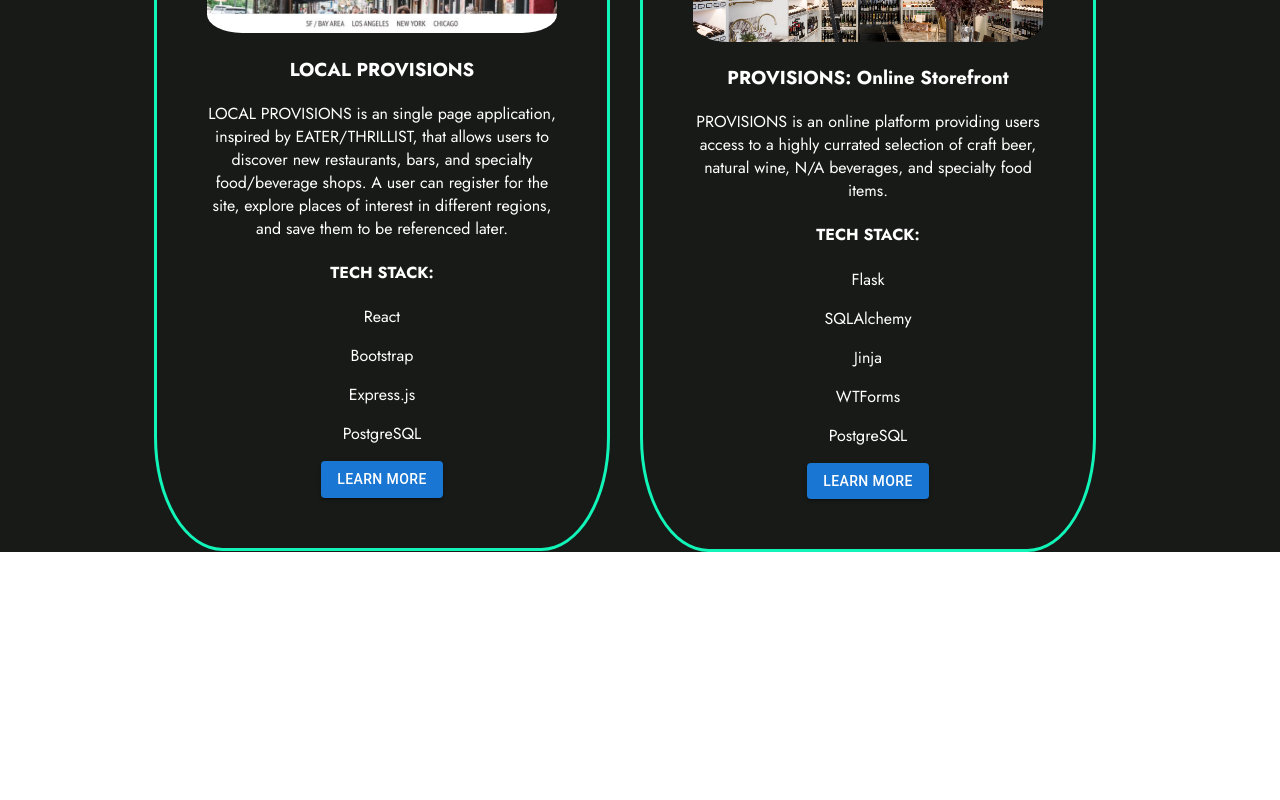
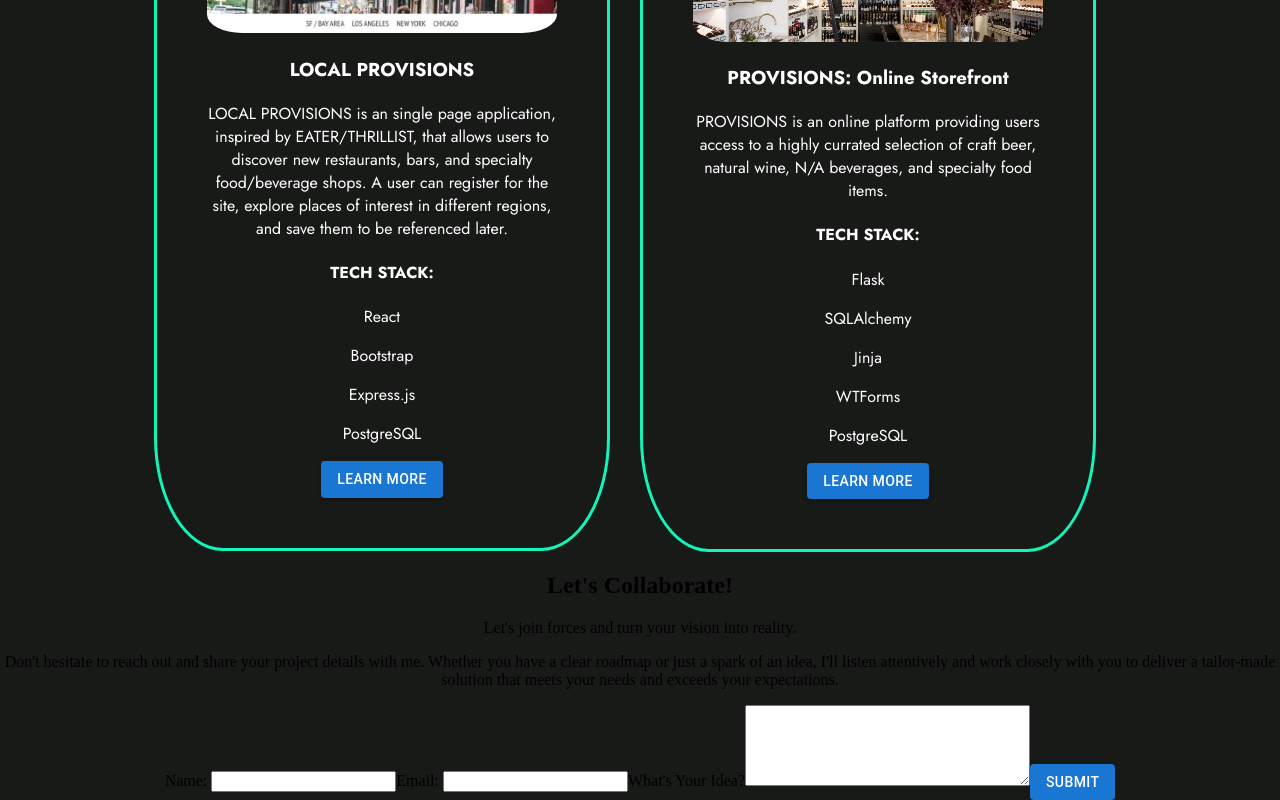
Before and after one commit to jtompkins415/portfolio_site, a React (Vite) app: page / in a window 1280 px wide. Shown: the part 1696-2496 px from the top of the page. Before the commit the page ends 2248 px from the top, so only its background shows below. Built offline with nearby package versions, Linux system fonts and the light colour scheme; no server answers.

Commit message:
render contact form

```diff
--- a/src/App.jsx
+++ b/src/App.jsx
@@ -4,6 +4,7 @@
 import HeroBanner from './HeroBanner/HeroBanner';
 import AboutSection from './AboutSection/AboutSection';
 import ProjectContainer from './ProjectContainer/ProjectContainer';
+import ContactForm from './ContactForm.js/ContactForm';
 
 function App() {
 
@@ -14,6 +15,7 @@
         <HeroBanner />
         <AboutSection />
         <ProjectContainer />
+        <ContactForm />
     </>
   )
 }
```
